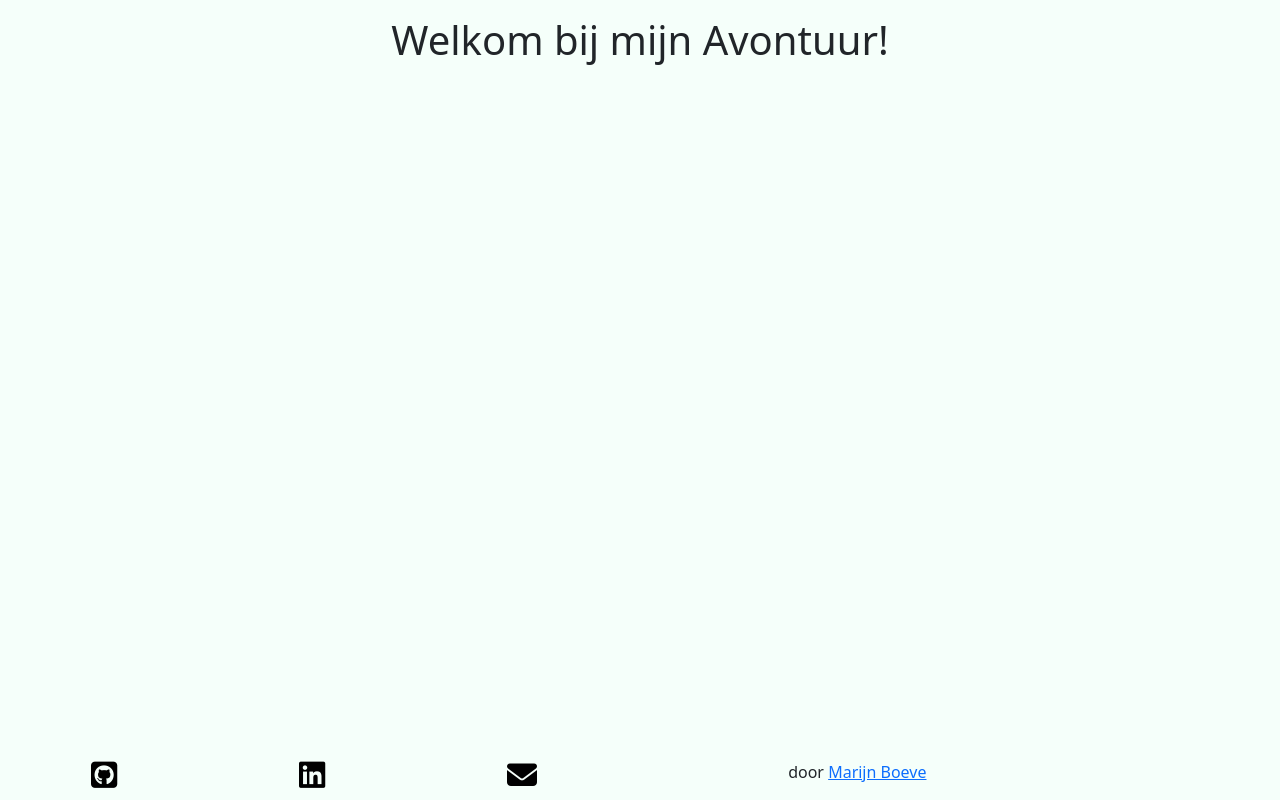
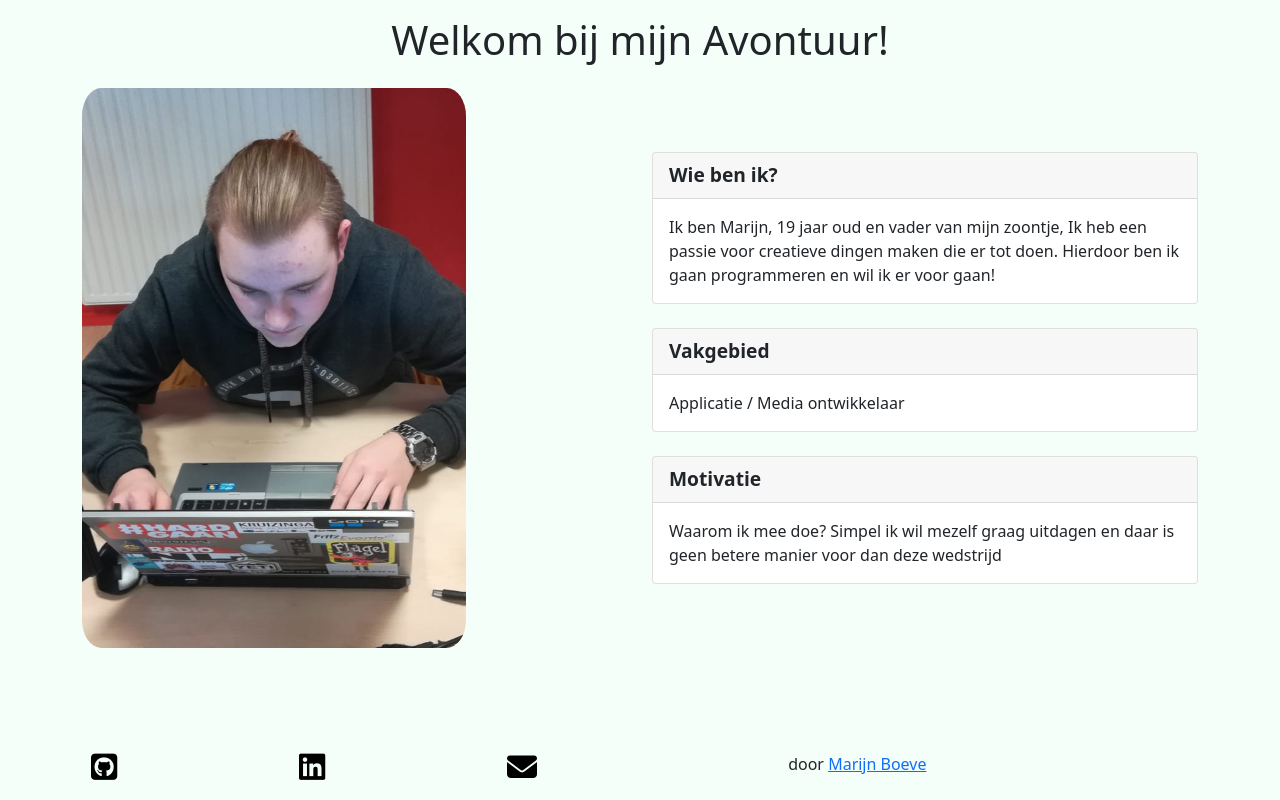
Before and after one commit to dustmarijn/World-Skills-About-Me, a plain HTML site: page index.html in a window 1280 px wide. Drawn offline with nearby package versions, Linux system fonts and the light colour scheme.

Commit message:
content section

```diff
--- a/index.html
+++ b/index.html
@@ -1,5 +1,6 @@
 <!DOCTYPE html>
 <html lang="nl">
+
 <head>
     <meta charset="UTF-8">
     <meta http-equiv="X-UA-Compatible" content="IE=edge">
@@ -13,18 +14,62 @@
     <script src="https://kit.fontawesome.com/bf60f9e3e6.js" crossorigin="anonymous"></script>
 
     <!-- CSS only -->
-    <link href="https://cdn.jsdelivr.net/npm/bootstrap@5.1.3/dist/css/bootstrap.min.css" rel="stylesheet" integrity="sha384-1BmE4kWBq78iYhFldvKuhfTAU6auU8tT94WrHftjDbrCEXSU1oBoqyl2QvZ6jIW3" crossorigin="anonymous">
+    <link href="https://cdn.jsdelivr.net/npm/bootstrap@5.1.3/dist/css/bootstrap.min.css" rel="stylesheet"
+        integrity="sha384-1BmE4kWBq78iYhFldvKuhfTAU6auU8tT94WrHftjDbrCEXSU1oBoqyl2QvZ6jIW3" crossorigin="anonymous">
 
     <!-- JavaScript Bundle with Popper -->
-    <script src="https://cdn.jsdelivr.net/npm/bootstrap@5.1.3/dist/js/bootstrap.bundle.min.js" integrity="sha384-ka7Sk0Gln4gmtz2MlQnikT1wXgYsOg+OMhuP+IlRH9sENBO0LRn5q+8nbTov4+1p" crossorigin="anonymous"></script>
+    <script src="https://cdn.jsdelivr.net/npm/bootstrap@5.1.3/dist/js/bootstrap.bundle.min.js"
+        integrity="sha384-ka7Sk0Gln4gmtz2MlQnikT1wXgYsOg+OMhuP+IlRH9sENBO0LRn5q+8nbTov4+1p"
+        crossorigin="anonymous"></script>
 </head>
-<body>
-    <header class="mt-3 text-center">
+
+<body class="container">
+    <header class="mt-3 mb-4 text-center">
         <h1 class="">Welkom bij mijn Avontuur!</h1>
     </header>
 
+    <content class="row d-flex align-items-center">
+        <div class="col">
+            <img src="pf.jpg" class="profile-picture">
+        </div>
 
-    <footer class="row d-flex fixed-bottom">
+        <div class="col">
+            <me class="card">
+                <div class="card-header">
+                   Wie ben ik?
+                </div>
+
+                <div class="card-body">
+                    Ik ben Marijn, 19 jaar oud en vader van mijn zoontje, Ik heb een passie voor creatieve dingen maken
+                    die er tot doen. Hierdoor ben ik gaan programmeren en wil ik er voor gaan!
+                </div>
+            </me>
+
+            <work class="card mt-4 mb-4">
+                <div class="card-header">
+                    Vakgebied
+                </div>
+
+                <div class="card-body">
+                    Applicatie / Media ontwikkelaar
+                </div>
+            </work>
+
+            <motivation class="card">
+                <div class="card-header">
+                    Motivatie
+                </div>
+
+                <div class="card-body">
+                    Waarom ik mee doe? Simpel ik wil mezelf graag uitdagen en daar is geen betere manier voor dan deze wedstrijd
+                </div>
+            </motivation>
+
+
+        </div>
+    </content>
+
+    <footer class="row d-flex fixed-bottom mb-2">
         <div class="col-6 d-flex justify-content-around">
             <a href="https://github.com/dustmarijn"><i class="fab fa-github-square"></i></a>
 
@@ -38,4 +83,5 @@
         </div>
     </footer>
 </body>
+
 </html>
--- a/style.css
+++ b/style.css
@@ -1,4 +1,8 @@
 body{
+    background-color: mintcream !important;
+}
+
+.footer{
     background-color: mintcream !important;
 }
 
@@ -6,3 +10,17 @@ i {
     color: black;
     font-size: 30px;
 }
+
+.profile-picture{
+    border-radius: 5%;
+    height: 70vh;
+    width: 30vw;
+    object-fit: cover;
+    object-position: 45% 10%; /* try 20px 10px */
+    object-fit: cover;
+}
+
+.card-header{
+    font-weight: bold;
+    font-size: larger;
+}
```
